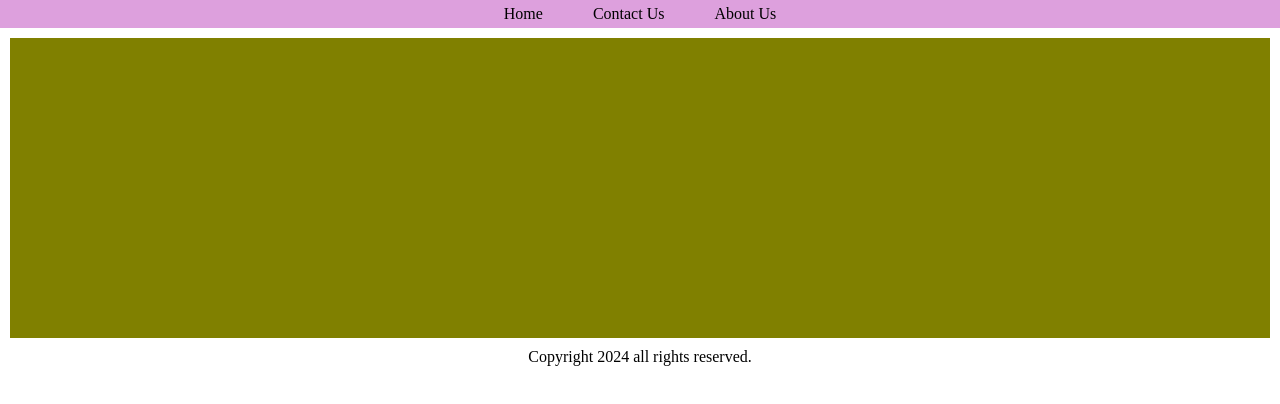
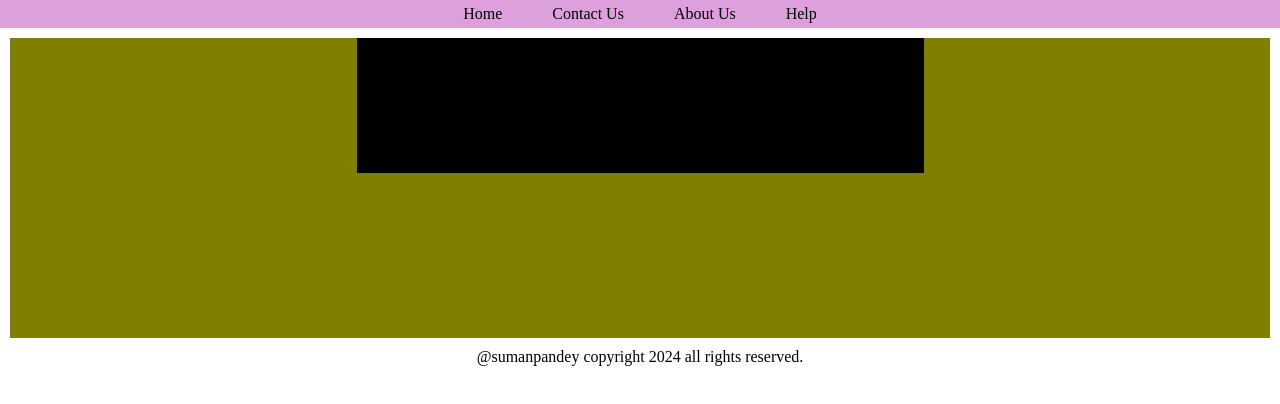
Before and after one commit to sumanpandey03/LearnGit, a plain HTML site: page index.html in a window 1280 px wide. Drawn offline with Linux system fonts and the light colour scheme.

Commit message:
Help nav added

```diff
--- a/index.html
+++ b/index.html
@@ -13,17 +13,20 @@
                 <li>Home</li>
                 <li>Contact Us</li>
                 <li>About Us</li>
+                <li>Help</li>
 
             </ul>
         </nav>
     </header>
     <main>
         <div class="container">
+            <div class="box">
 
+            </div>
         </div>
     </main>
     <footer>
-        <p>Copyright 2024 all rights reserved.</p>
+        <p>@sumanpandey copyright 2024 all rights reserved.</p>
     </footer>
 </body>
 </html>
--- a/style.css
+++ b/style.css
@@ -14,7 +14,15 @@ nav ul{
     height: 300px;
     background-color: olive;
     margin: 10px;
+    display: flex;
+    justify-content: center;
+
 }
 footer{
     text-align: center;
 }
+.box{
+    height: 45%;
+    width: 45%;
+    background-color:black;
+}
```
